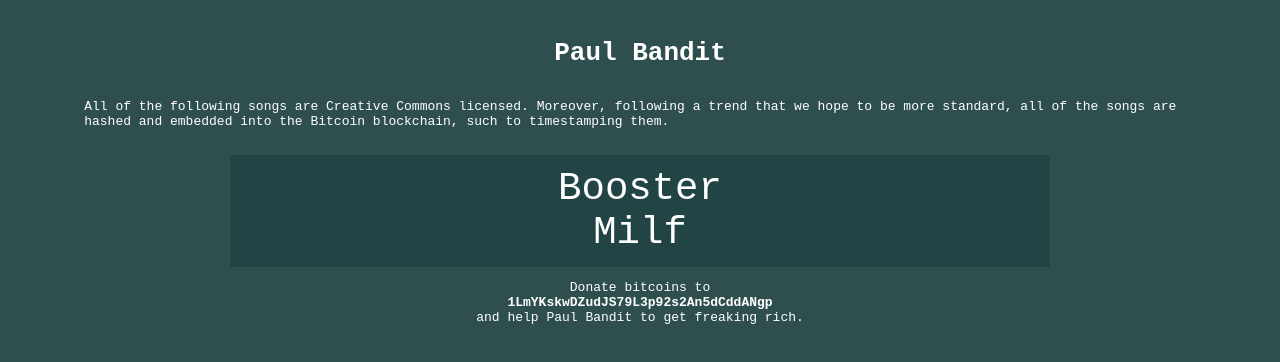
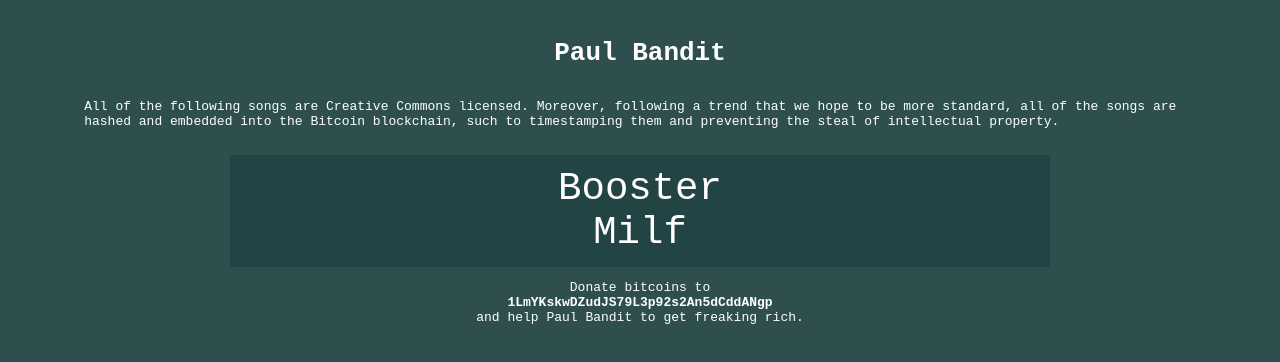
Before and after one commit to giuscri/paulband.it, a plain HTML site: page index.html in a window 1280 px wide. Drawn offline with Linux system fonts and the light colour scheme.

Commit message:
Fixed license.

```diff
--- a/index.html
+++ b/index.html
@@ -66,7 +66,8 @@
       All of the following songs are Creative Commons licensed.
       Moreover, following a trend that we hope to be more standard,
       all of the songs are hashed and embedded into the Bitcoin
-      blockchain, such to timestamping them.
+      blockchain, such to timestamping them and preventing the
+      steal of intellectual property.
     </p>
     <div class="songswrapper">
       <div class="song"><a href="#/booster.mp3">Booster</a></div>
```
